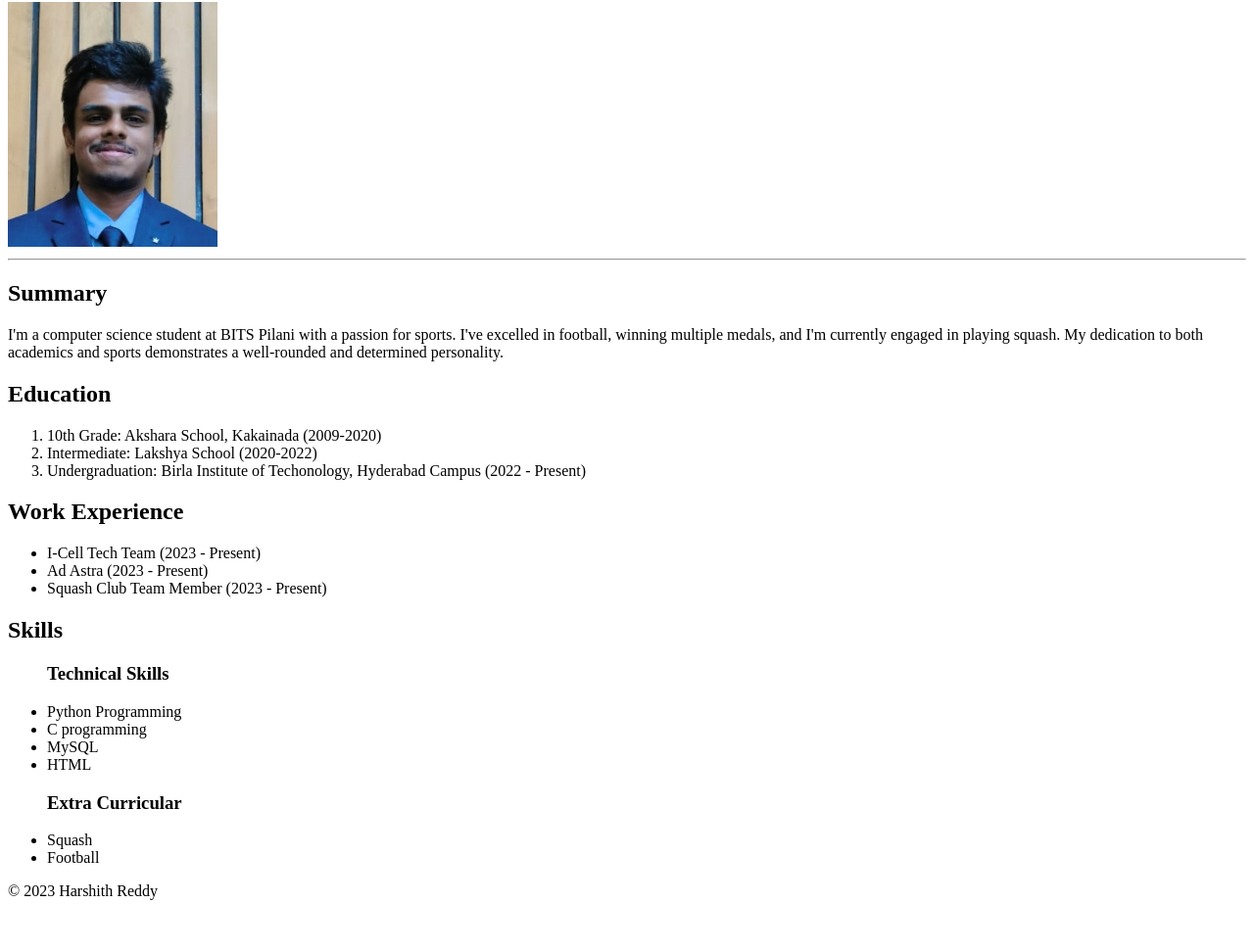
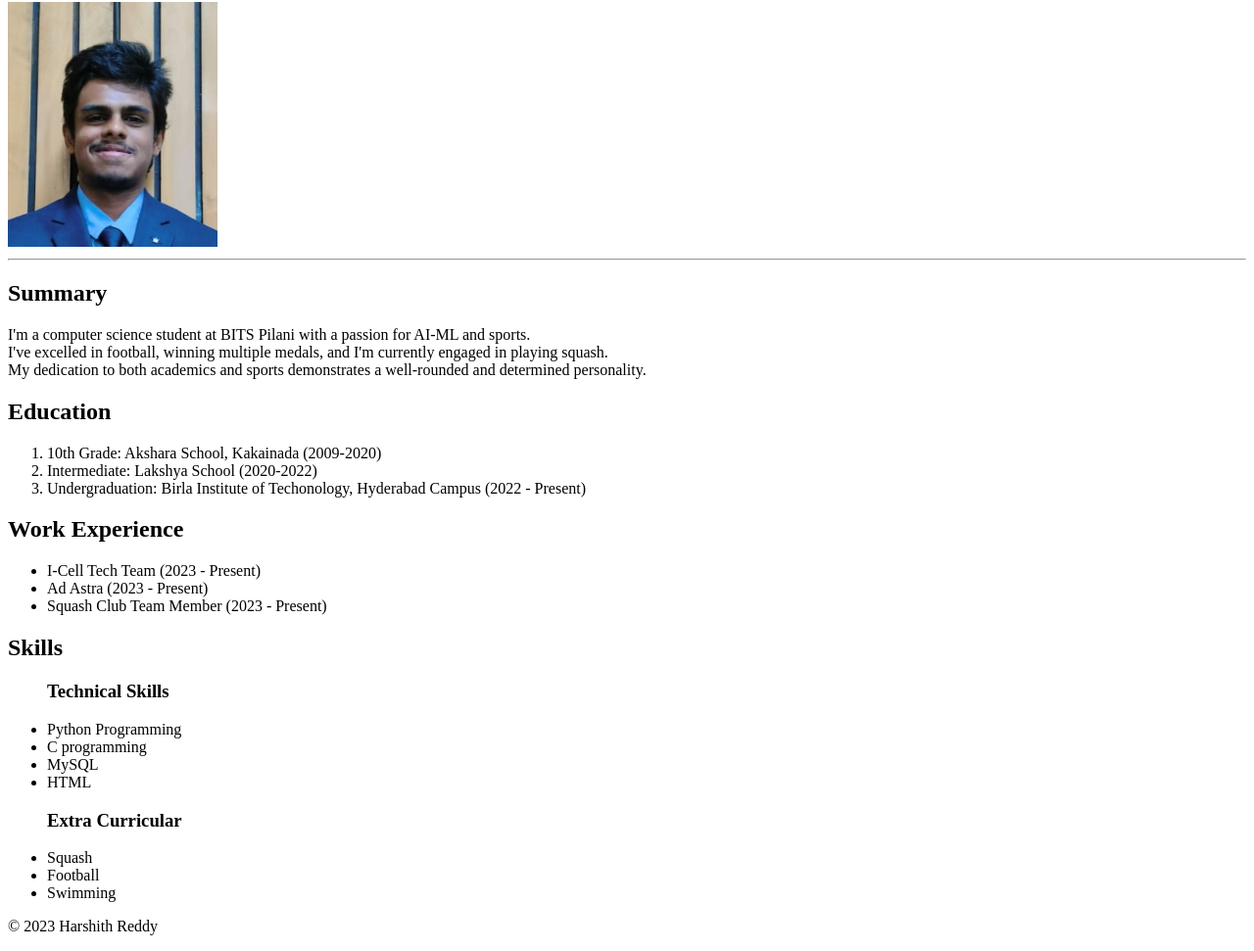
Before and after one commit to reddy-j-harshith/My-Resume, a plain HTML site: page index.html in a window 1280 px wide. Shown: the part 78-1049 px from the top of the page at 98% size. Before the commit the page ends 1013 px from the top, so only its background shows below. Drawn offline with Linux system fonts and the light colour scheme.

Commit message:
Update index.html

```diff
--- a/index.html
+++ b/index.html
@@ -12,7 +12,9 @@
   <hr>
 
   <h2>Summary</h2>
-    <p>I'm a computer science student at BITS Pilani with a passion for sports. I've excelled in football, winning multiple medals, and I'm currently engaged in playing squash. My dedication to both academics and sports demonstrates a well-rounded and determined personality.</p>
+    <p>I'm a computer science student at BITS Pilani with a passion for AI-ML and sports. <br />
+      I've excelled in football, winning multiple medals, and I'm currently engaged in playing squash. <br />
+      My dedication to both academics and sports demonstrates a well-rounded and determined personality.</p>
   <h2>Education</h2>
     <ol>
       <li>10th Grade: Akshara School, Kakainada (2009-2020)</li>
@@ -37,6 +39,7 @@
       <h3>Extra Curricular</h3>
       <li>Squash</li>
       <li>Football</li>
+      <li>Swimming</li>
     </ul>
 
     <footer>
```
